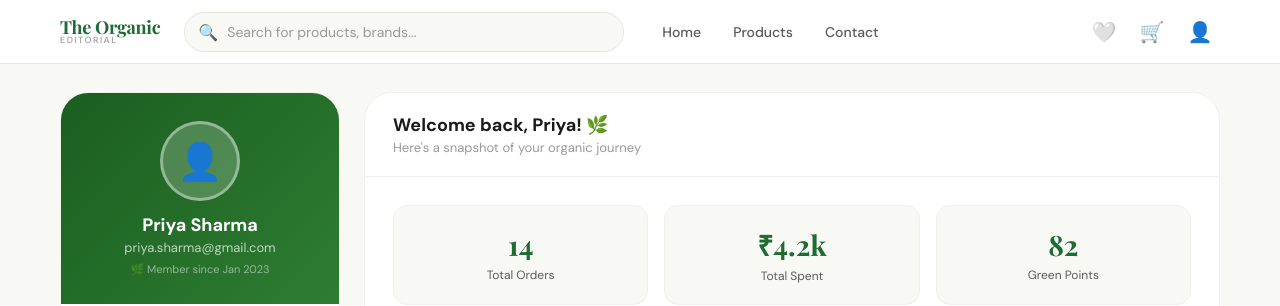
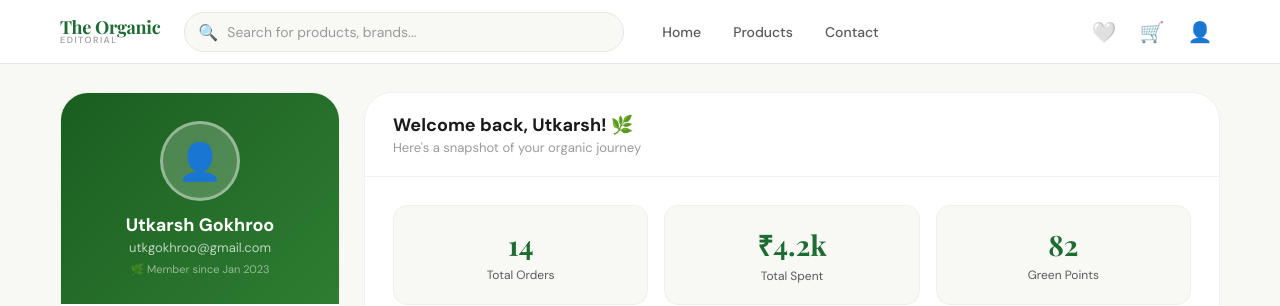
Before and after one commit to utkgokhroo/organic-editorial, a React (Create React App) app: page /profile in a window 1280 px wide. Shown: the top 306 px of the page. Built offline with nearby package versions, Linux system fonts and the light colour scheme.

Commit message:
profile chnages

```diff
--- a/src/pages/Profile.js
+++ b/src/pages/Profile.js
@@ -19,12 +19,12 @@ const sampleOrders = [
 export default function Profile() {
   const [activeTab, setActiveTab] = useState("overview");
   const [form, setForm] = useState({
-    firstName: "Priya",
-    lastName: "Sharma",
-    email: "priya.sharma@gmail.com",
-    phone: "+91 98765 43210",
-    dob: "1992-07-15",
-    gender: "Female",
+    firstName: "Utkarsh",
+    lastName: "Gokhroo",
+    email: "utkgokhroo@gmail.com",
+    phone: "+91 94136 26864",
+    dob: "08-06-2005",
+    gender: "Male",
   });
   const [saved, setSaved] = useState(false);
 
@@ -180,12 +180,12 @@ export default function Profile() {
                     <div className="address-item default-address">
                       <div className="default-tag">Default</div>
                       <div className="address-type">🏠 Home</div>
-                      <div className="address-name">Priya Sharma</div>
+                      <div className="address-name">Utkarsh Gokhroo</div>
                       <div className="address-text">
-                        Flat 4B, Green Valley Apartments,<br />
-                        Koramangala 5th Block,<br />
-                        Bengaluru – 560095, Karnataka<br />
-                        📞 +91 98765 43210
+                        VIT Mens' Hostel,<br />
+                        Vellore Institute of Technology,<br />
+                        Vellore – 632014, Tamil Nadu<br />
+                        📞 +91 94136 26864
                       </div>
                     </div>
                     <div className="address-item">
```
